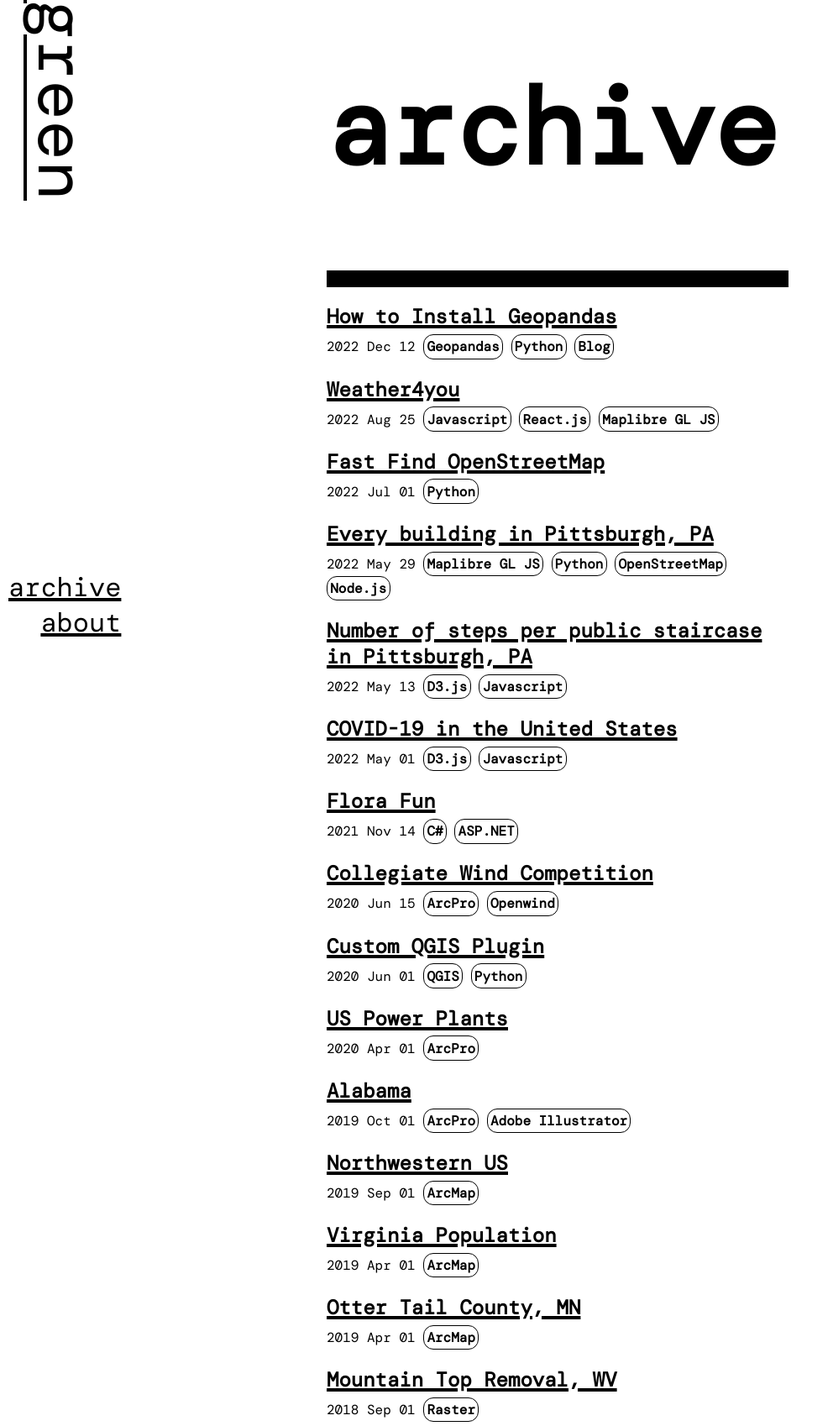
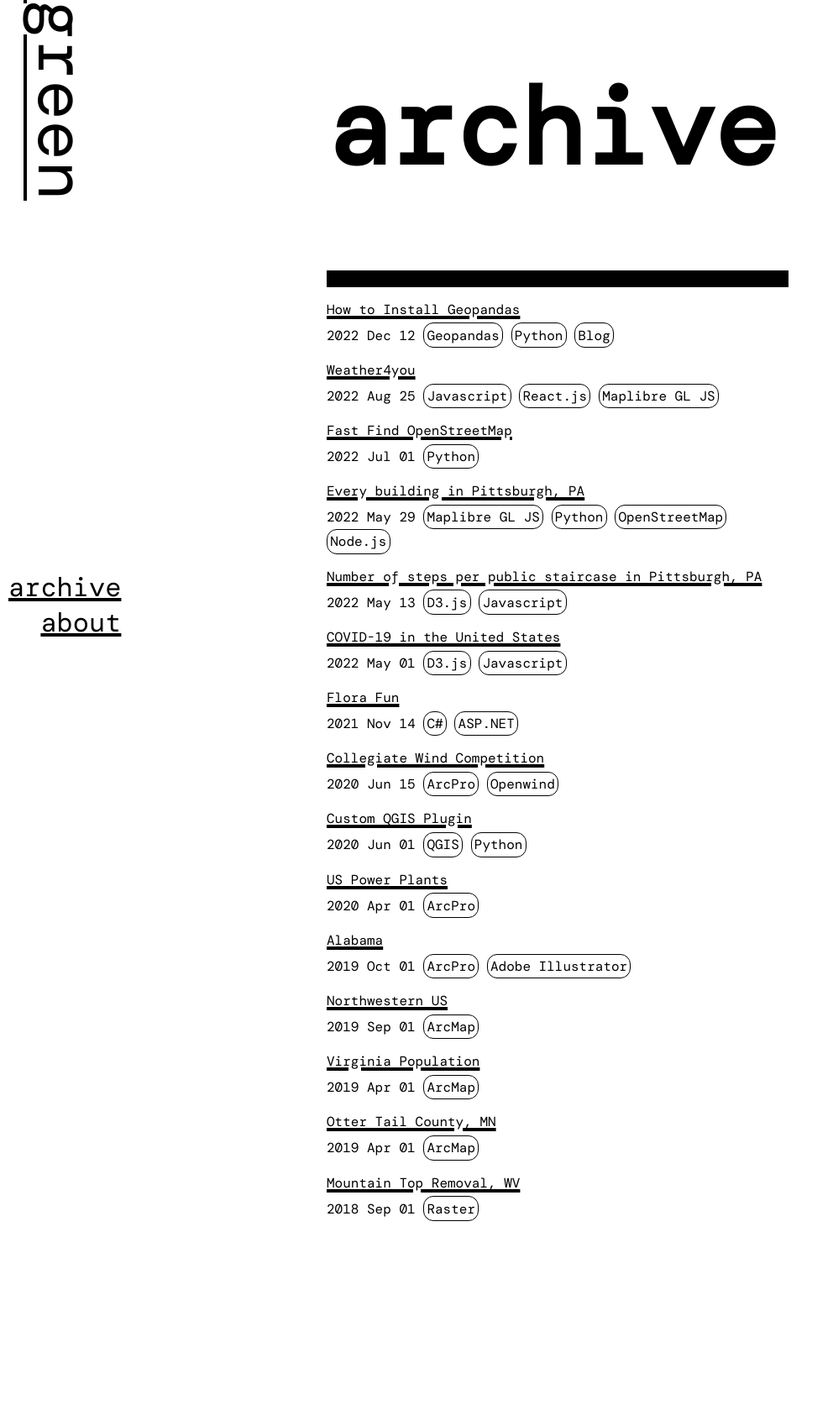
Before and after one commit to jmitchellgreen/portfolio-gh, a Flask app: page /archive in a window 1280 px wide. Shown: the part 22-1720 px from the top of the page at 84% size, without its empty margins (0-992 px from the left). After the commit the page ends 1476 px from the top, so only its background shows below. Run offline with Flask 2, Linux system fonts and the light colour scheme.

Commit message:
shrink archive posts

```diff
--- a/pages/about/about.html
+++ b/pages/about/about.html
@@ -7,7 +7,7 @@
         order).
     </p>
     <p>This website was created by Mitchell from scratch using <a
-            href="https://flask.palletsprojects.com/en/2.2.x/">Flask</a>, HTML5, CSS3, Javascript, and <a
+            href="https://flask.palletsprojects.com/en/2.2.x/">Flask</a>, HTML, CSS, Javascript, and <a
             href="https://www.pythonanywhere.com/">PythonAnywhere</a>.
     </p>
     <h3>Contact</h3>
--- a/pages/archive/archive.html
+++ b/pages/archive/archive.html
@@ -8,12 +8,12 @@
         {% for i in my_archive %}
         <div class="post">
             <a href="archive/{{ i.url }}">
-                <h2 style="margin-bottom: 5px;">{{ i.title }}</h2>
+                <p style="margin-bottom: 5px;">{{ i.title }}</p>
             </a>
             <div style="margin-top: 5px; display: inline-block;">{{ i.date }}</div>
             {% for tag in i.tags %}
             <div style="display: inline-block;" class="tags">
-                <h4 class="tag">{{ tag }}</h4>
+                <p class="tag">{{ tag }}</p>
             </div>
             {% endfor %}
         </div>
--- a/static/styles/style.css
+++ b/static/styles/style.css
@@ -136,7 +136,7 @@ div.references ol {
 
 /* ///////////////////////// */
 
-.tags h4 {
+.tags p {
     border: 1px solid black;
     border-radius: 12px;
     padding: 0.2em;
```
Also changed, not shown: pages/about/J Mitchell Green Resume.html (+8 -3 lines).
